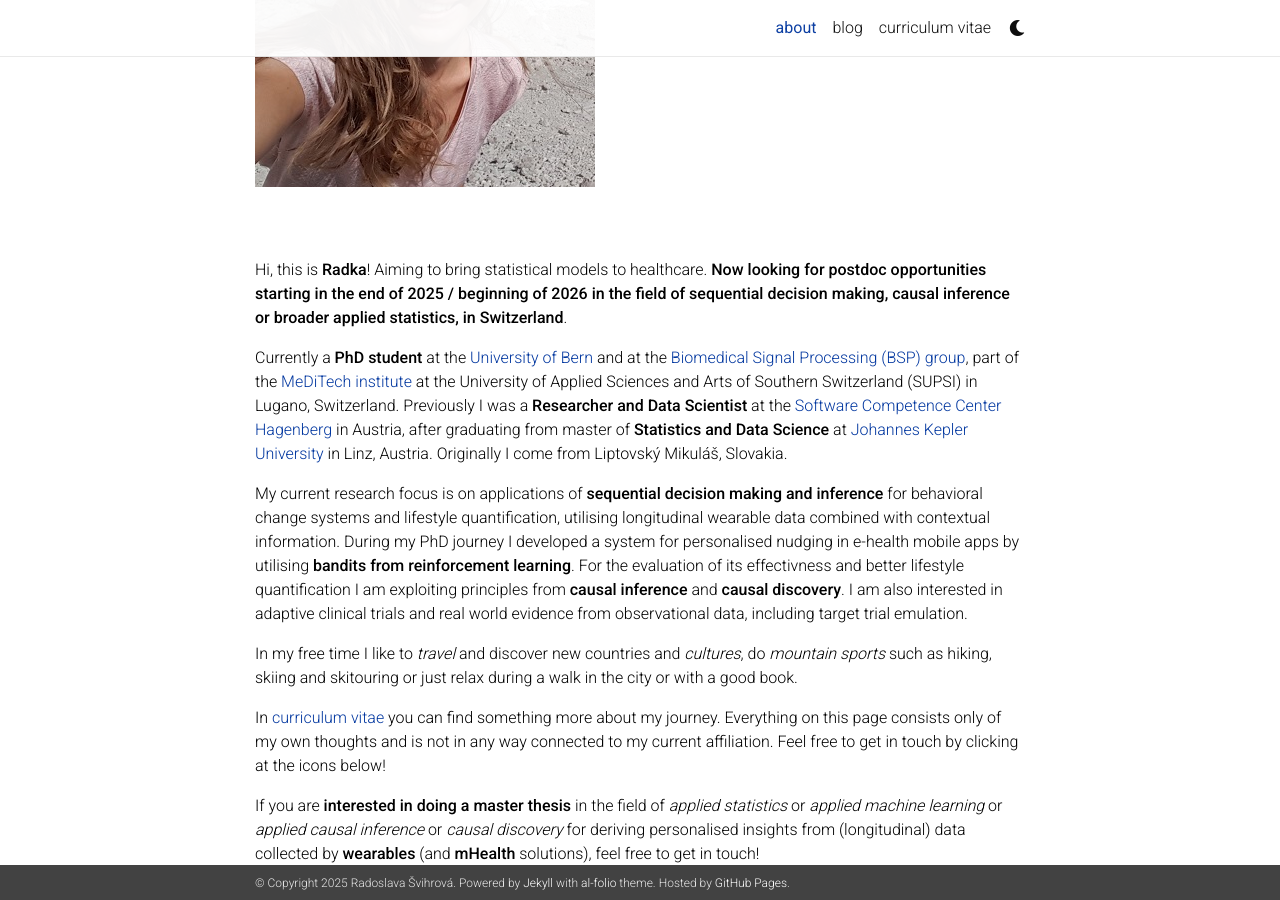
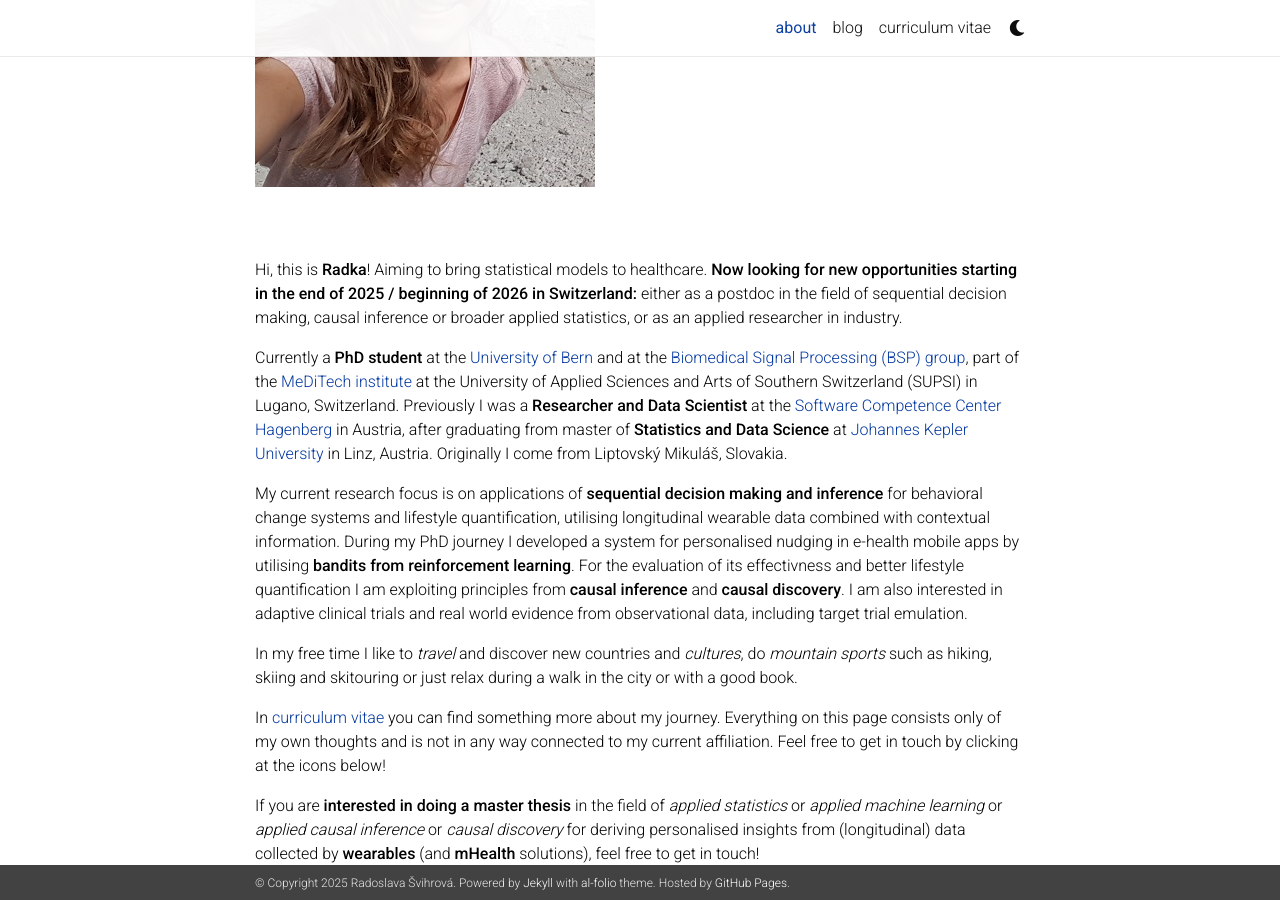
Before and after one commit to RadoslavaS/RadoslavaS.github.io, a Jekyll site: the page built from _pages/about.md, in a window 1280 px wide and 900 px high, scrolled down 410 px. Built offline with Jekyll 4.4.1, drawn with Linux system fonts in a browser that asks for light colours; nearby versions of some CDN libraries; a style sheet for code colours, icons or effects is not loaded.

Commit message:
job search update

```diff
--- a/_pages/about.md
+++ b/_pages/about.md
@@ -18,7 +18,7 @@ social: true  # includes social icons at the bottom of the page
 
 |    |
 
-Hi, this is **Radka**! Aiming to bring statistical models to healthcare. **Now looking for postdoc opportunities starting in the end of 2025 / beginning of 2026 in the field of sequential decision making, causal inference or broader applied statistics, in Switzerland**.
+Hi, this is **Radka**! Aiming to bring statistical models to healthcare. **Now looking for new opportunities starting in the end of 2025 / beginning of 2026 in Switzerland:** either as a postdoc in the field of sequential decision making, causal inference or broader applied statistics, or as an applied researcher in industry.
 
 Currently a **PhD student** at the [University of Bern](https://neuro.inf.unibe.ch/) and at the [Biomedical Signal Processing (BSP) group](https://bsp-meditech.ch/), part of the [MeDiTech institute](https://www.supsi.ch/en/meditech) at the University of Applied Sciences and Arts of Southern Switzerland (SUPSI) in Lugano, Switzerland.
 Previously I was a **Researcher and Data Scientist** at the [Software Competence Center Hagenberg](https://www.scch.at/) in Austria, after graduating from master of **Statistics and Data Science** at [Johannes Kepler University](https://www.jku.at/institut-fuer-angewandte-statistik/) in Linz, Austria.
```
